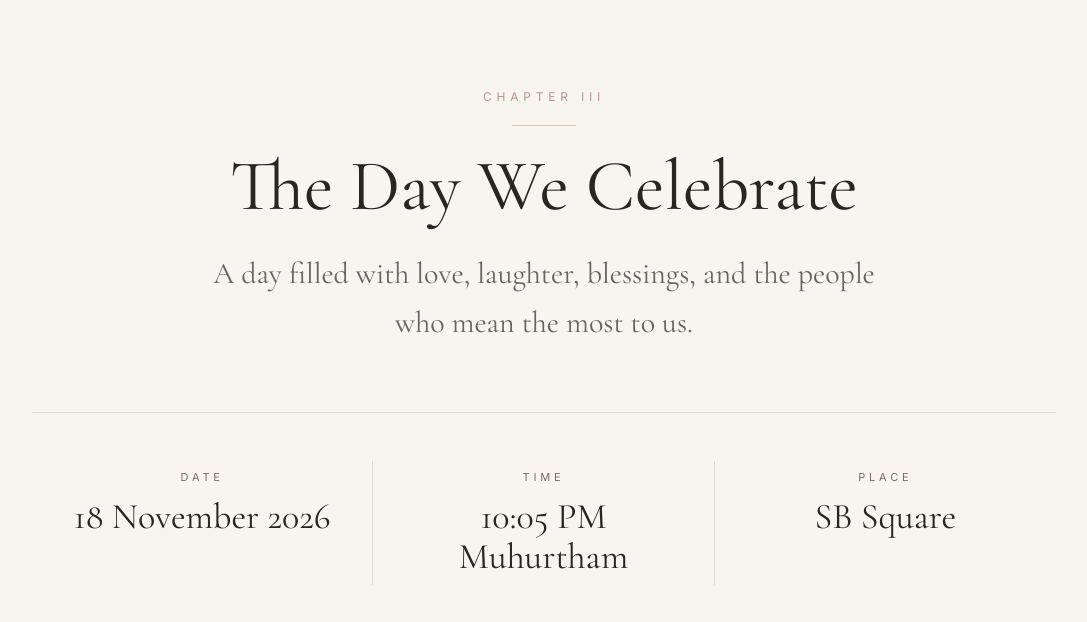
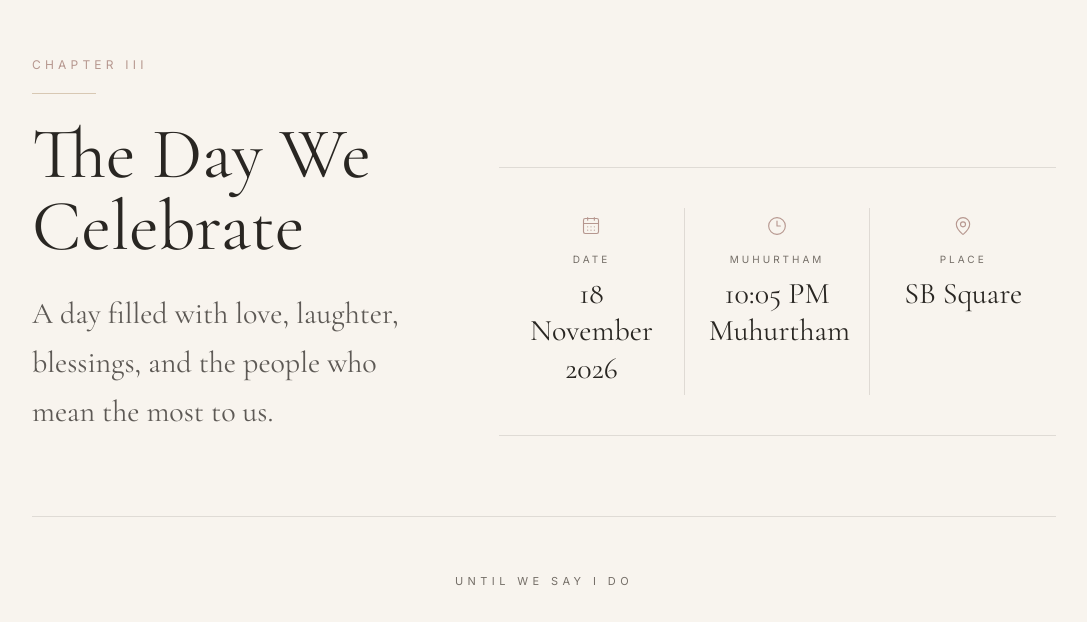
Before and after one commit to NikethVelala/NikSha, a Next.js app: page / in a window 1280 px wide. Shown: the part 3878-4500 px from the top of the page, without its empty margins (96-1183 px from the left). Built offline with nearby package versions, Linux system fonts and the light colour scheme.

Commit message:
Refine celebration chapter presentation

```diff
--- a/components/Celebration/Celebration.tsx
+++ b/components/Celebration/Celebration.tsx
@@ -1,6 +1,7 @@
 "use client";
 
 import { motion } from "framer-motion";
+import { CalendarDays, Clock3, MapPin } from "lucide-react";
 import Section from "@/components/common/Section";
 import { wedding } from "@/data/wedding";
 import Countdown from "@/components/Countdown/Countdown";
@@ -10,50 +11,60 @@ export default function Celebration() {
   const venue = ceremony.venue;
 
   return (
-    <Section id="celebration" className="relative overflow-hidden pb-16 sm:pb-20 lg:pb-24">
-      <div className="mx-auto max-w-5xl">
+    <Section id="celebration" className="relative overflow-hidden bg-ivory pt-20 pb-16 sm:pt-24 sm:pb-20 lg:pt-28 lg:pb-24">
+      <div className="mx-auto max-w-6xl">
+        <div className="grid gap-12 lg:grid-cols-[0.8fr_1.2fr] lg:items-end lg:gap-24">
           <motion.div
-          initial={{ opacity: 0, y: 24 }}
-          whileInView={{ opacity: 1, y: 0 }}
+            initial={{ opacity: 0, x: -24 }}
+            whileInView={{ opacity: 1, x: 0 }}
             viewport={{ once: true, margin: "-80px" }}
             transition={{ duration: 0.8 }}
-          className="text-center"
           >
-          <p className="text-xs uppercase tracking-[0.4em] text-rose">Chapter III</p>
-          <div className="mx-auto mt-5 h-px w-16 bg-champagne" />
+            <p className="text-xs uppercase tracking-[0.35em] text-rose">Chapter III</p>
+            <div className="mt-5 h-px w-16 bg-champagne" />
             <h2 className="mt-6 font-heading text-5xl leading-none text-charcoal sm:text-6xl lg:text-7xl">
               The Day We Celebrate
             </h2>
-          <p className="mx-auto mt-7 max-w-2xl font-heading text-2xl leading-relaxed text-charcoal/70 sm:text-3xl">
+            <p className="mt-7 max-w-md font-heading text-2xl leading-relaxed text-charcoal/75 sm:text-3xl">
               A day filled with love, laughter, blessings, and the people who mean the most to us.
             </p>
           </motion.div>
 
           <motion.div
-          initial={{ opacity: 0, y: 30 }}
+            initial={{ opacity: 0, y: 28 }}
             whileInView={{ opacity: 1, y: 0 }}
             viewport={{ once: true, margin: "-60px" }}
             transition={{ duration: 0.8, delay: 0.1 }}
-          className="mt-16 border-y border-line py-10 sm:py-12"
+            className="border-y border-line py-8 sm:py-10"
           >
             <div className="grid divide-y divide-line sm:grid-cols-3 sm:divide-x sm:divide-y-0">
-            <div className="px-4 py-6 text-center sm:px-8 sm:py-2">
-              <p className="text-[11px] uppercase tracking-[0.35em] text-muted">Date</p>
-              <p className="mt-3 font-heading text-3xl text-charcoal sm:text-4xl">{ceremony.date}</p>
-            </div>
-            <div className="px-4 py-6 text-center sm:px-8 sm:py-2">
-              <p className="text-[11px] uppercase tracking-[0.35em] text-muted">Time</p>
-              <p className="mt-3 font-heading text-3xl text-charcoal sm:text-4xl">{ceremony.time}</p>
-            </div>
-            <div className="px-4 py-6 text-center sm:px-8 sm:py-2">
-              <p className="text-[11px] uppercase tracking-[0.35em] text-muted">Place</p>
-              <p className="mt-3 font-heading text-3xl text-charcoal sm:text-4xl">{venue.name}</p>
-            </div>
+              <Detail icon={CalendarDays} label="Date" value={ceremony.date} />
+              <Detail icon={Clock3} label="Muhurtham" value={ceremony.time} />
+              <Detail icon={MapPin} label="Place" value={venue.name} />
             </div>
           </motion.div>
+        </div>
 
         <Countdown />
       </div>
     </Section>
   );
 }
+
+type DetailProps = {
+  icon: typeof CalendarDays;
+  label: string;
+  value: string;
+};
+
+function Detail({ icon: Icon, label, value }: DetailProps) {
+  return (
+    <div className="flex items-center gap-4 px-4 py-5 sm:block sm:px-6 sm:py-2 sm:text-center">
+      <Icon className="h-5 w-5 shrink-0 text-rose sm:mx-auto" strokeWidth={1.35} />
+      <div className="sm:mt-4">
+        <p className="text-[10px] uppercase tracking-[0.3em] text-muted">{label}</p>
+        <p className="mt-2 font-heading text-2xl leading-tight text-charcoal sm:text-3xl">{value}</p>
+      </div>
+    </div>
+  );
+}
```
Lines whose indentation alone changed are shown as unchanged.
